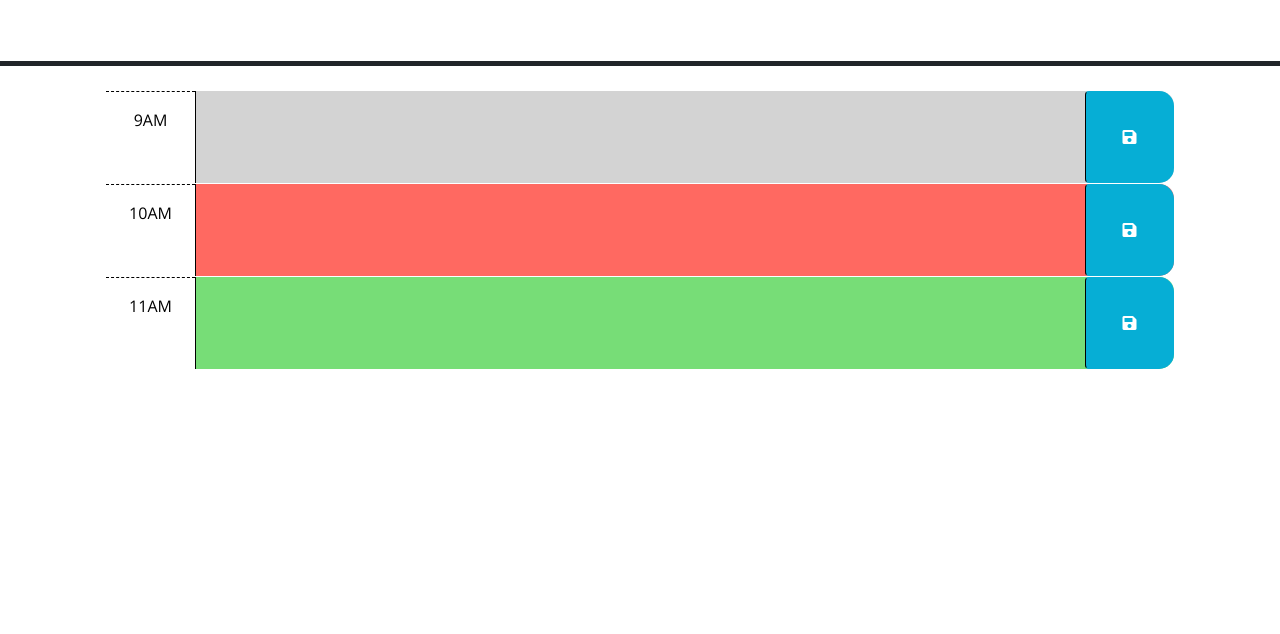
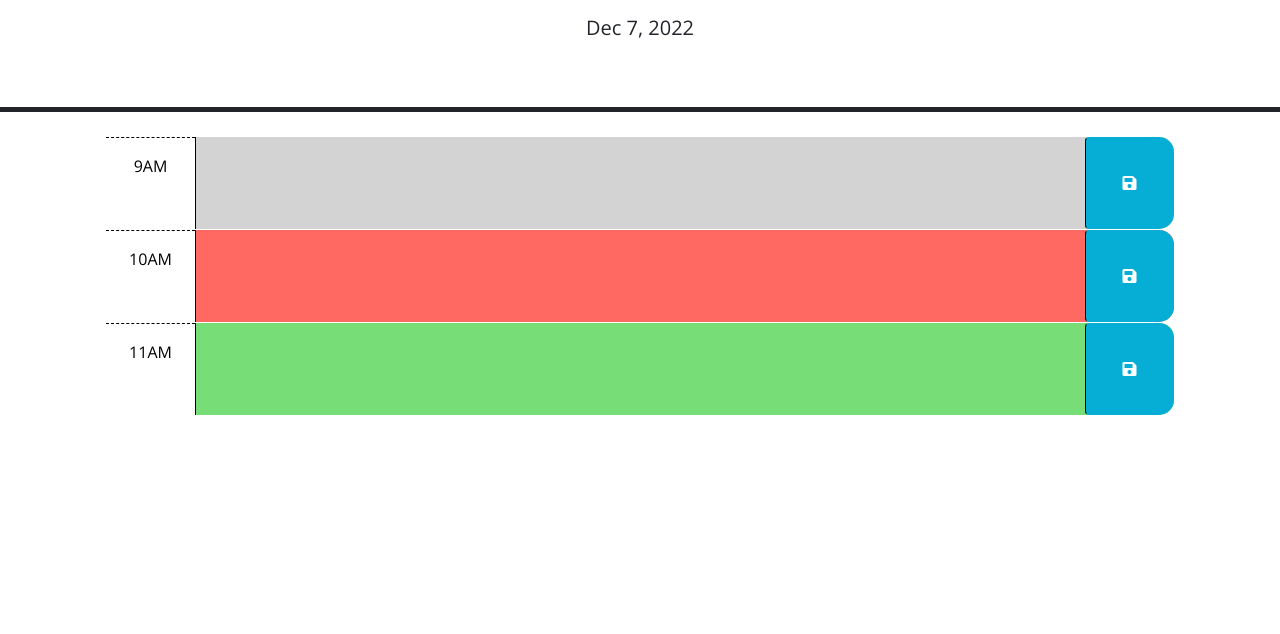
Before and after one commit to ElijahNance/work-day-scheduler, a plain HTML site: page Develop/index.html in a window 1280 px wide. Shown: the part 166-800 px from the top of the page. Drawn offline with nearby package versions, Linux system fonts and the light colour scheme.

Commit message:
added current date to header

```diff
--- a/Develop/script.js
+++ b/Develop/script.js
@@ -20,4 +20,7 @@ $(function () {
     // attribute of each time-block be used to do this?
     //
     // TODO: Add code to display the current date in the header of the page.
+    var today = dayjs();
+    $('#currentDay').text(today.format('MMM D, YYYY'));
+    console.log(today);
   });
```
Also changed, not shown: Develop/index.html (+0 -1 lines).
